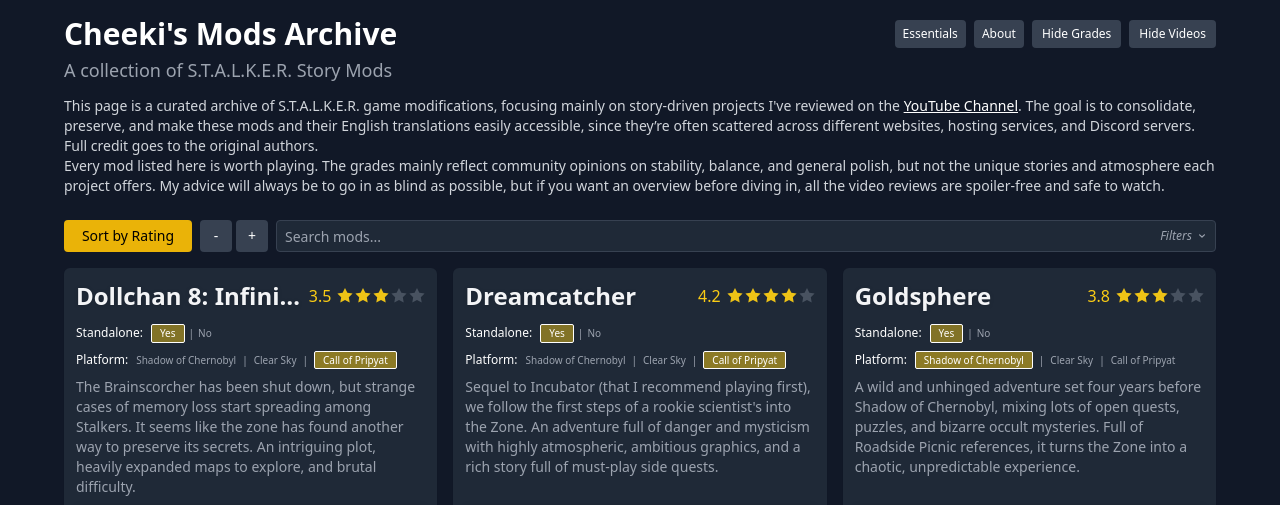
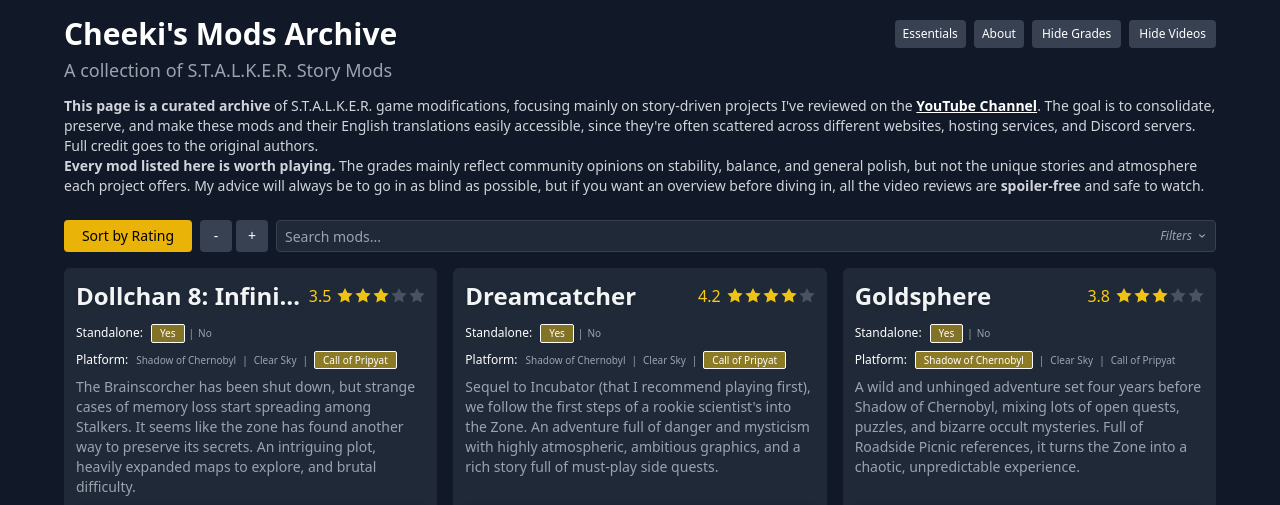
Before and after one commit to Cheekitos/CSMA, a Jekyll site: the page built from index.html, in a window 1280 px wide and 900 px high, cut to the strip 0-505 px from the top of the window. Built offline with Jekyll 4.4.1, drawn with Linux system fonts in a browser that asks for light colours; nearby versions of some CDN libraries.

Commit message:
Reworked description

```diff
--- a/index.html
+++ b/index.html
@@ -14,12 +14,12 @@
   {% include mobile-buttons.html show_toggles=true %}
 
   <p class="text-gray-300 text-sm mb-6">
-    This page is a curated archive of S.T.A.L.K.E.R. game modifications, focusing mainly on story-driven projects I've reviewed on the <a href="https://linktr.ee/cheekibreekii" target="_blank" class="text-white underline">YouTube Channel</a>.
-    The goal is to consolidate, preserve, and make these mods and their English translations easily accessible, since they’re often scattered across
+    <span class="font-semibold">This page is a curated archive</span> of S.T.A.L.K.E.R. game modifications, focusing mainly on story-driven projects I've reviewed on the <a href="https://linktr.ee/cheekibreekii" target="_blank" class="text-white underline font-bold">YouTube Channel</a>.
+    The goal is to consolidate, preserve, and make these mods and their English translations easily accessible, since they're often scattered across
     different websites, hosting services, and Discord servers. Full credit goes to the original authors.<br>
-    Every mod listed here is worth playing. The grades mainly reflect community opinions on stability, balance, and general polish, but not the unique
+    <span class="font-semibold">Every mod listed here is worth playing.</span> The grades mainly reflect community opinions on stability, balance, and general polish, but not the unique
     stories and atmosphere each project offers. My advice will always be to go in as blind as possible, but if you want an overview before diving in,
-    all the video reviews are spoiler-free and safe to watch.
+    all the video reviews are <span class="font-semibold">spoiler-free</span> and safe to watch.
   </p>
 
   <div class="flex flex-wrap items-start gap-2 mb-4" id="controls-container">
```
